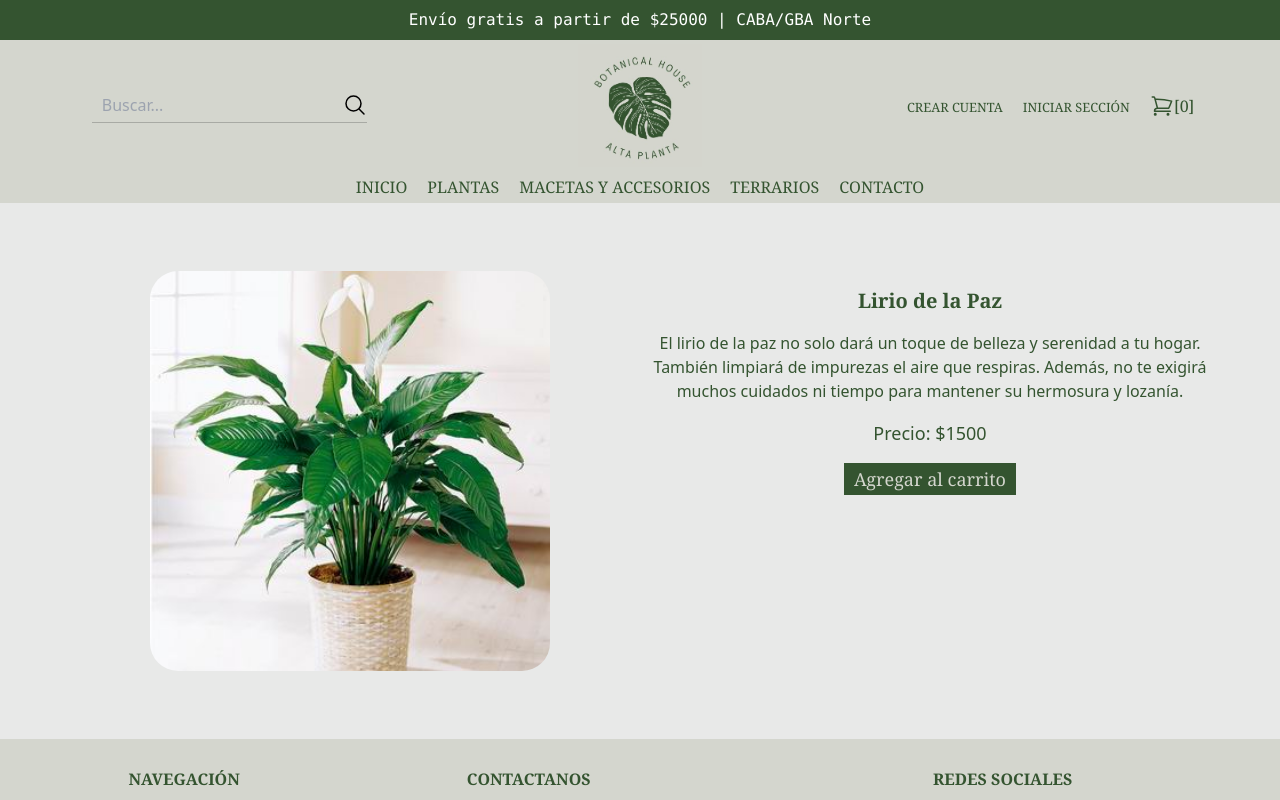
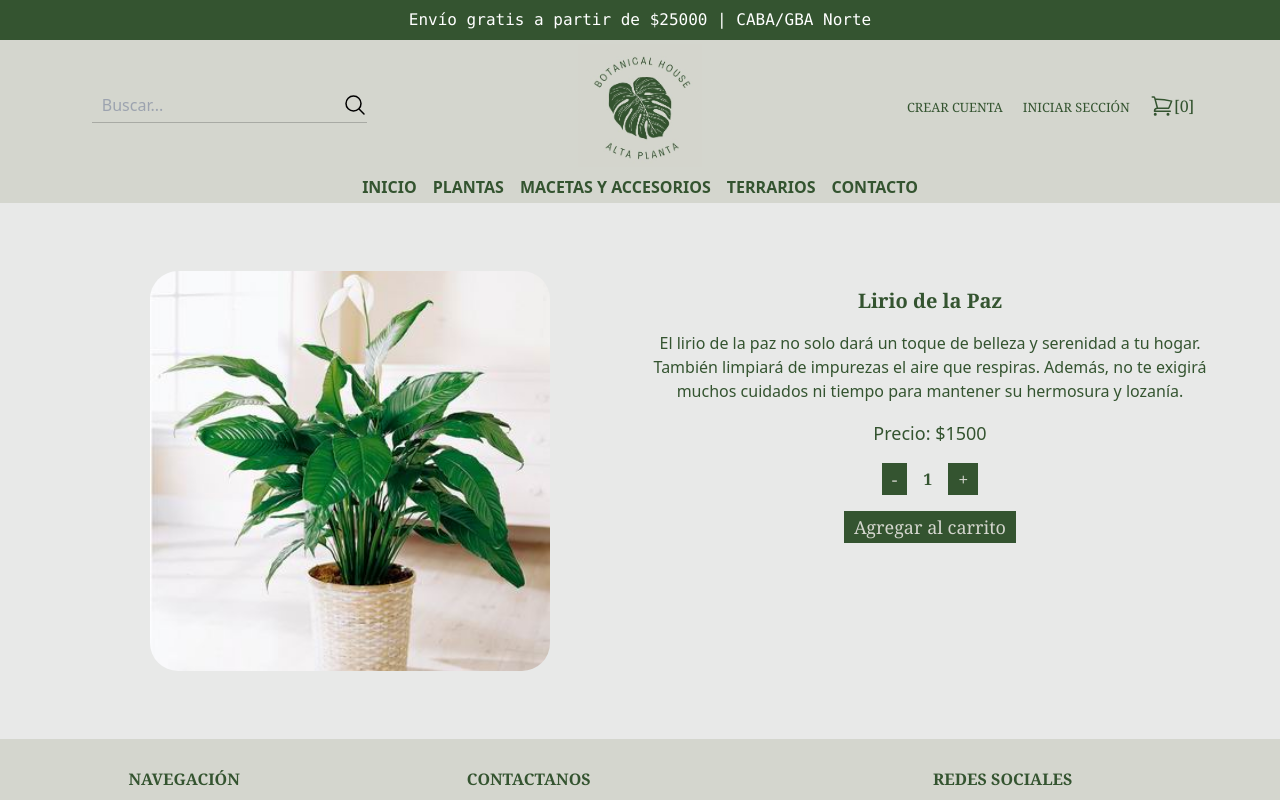
Before and after one commit to DuvanAndrade/altaPlantaReact, a React (Vite) app: page /item/1 in a window 1280 px wide. Shown: the top 800 px of the page. Built offline with nearby package versions, Linux system fonts and the light colour scheme.

Commit message:
se creo sniper de carga de productos y el componete para los botones de cantidad de productos para agregar al carito

```diff
--- a/src/components/ItemDetail/ItemDetail.jsx
+++ b/src/components/ItemDetail/ItemDetail.jsx
@@ -1,5 +1,20 @@
+import { useState } from "react";
 import Botones from "../Botones/Botones";
+import QuantitySelector from "./QuantitySelector";
 const ItemDetail = ({item}) =>{
+  const [cantidad, setCantidad] = useState(1)
+
+
+  const handleAdd = () =>{
+    const itemToCart = {
+      ...item,
+      cantidad
+    }
+    console.log(itemToCart)
+  }
+
+
+
     return(
         <article className="grid grid-cols-2 justify-items-center py-7 px-5">
           <div>
@@ -10,7 +25,15 @@ const ItemDetail = ({item}) =>{
             <h3 className="text-xl font-serif font-semibold pt-4">{item.name}</h3>
             <p className="font-sans font-normal pt-4">{item.description}</p>
             <p className="text-lg font-sans font-medium pt-4 pb-4">Precio: ${item.price}</p>
-            <Botones text="Agregar al carrito"/>
+            <div className="flex gap-4 justify-center pb-4">
+              <QuantitySelector
+                cantidad={cantidad}
+                stock={item.stock}
+                setCantidad={ setCantidad }
+              />
+            </div>
+
+            <Botones text="Agregar al carrito" onClick={handleAdd}/>
          </div>
 
 
--- /dev/null
+++ b/src/components/ItemDetail/QuantitySelector.jsx
@@ -0,0 +1,22 @@
+import Botones from "../Botones/Botones";
+
+const QuantitySelector = ({cantidad, stock, setCantidad}) => {
+
+    const handleSumar = () => {
+      cantidad < stock && setCantidad(cantidad + 1)
+    }
+
+    const handleRestar = () => {
+      cantidad > 1 && setCantidad(cantidad - 1)
+    }
+
+    return (
+      <div className="flex gap-4 items-center">
+        <Botones text="-" onClick={handleRestar}></Botones>
+        <span>{cantidad}</span>
+        <Botones text="+" onClick={handleSumar}></Botones>
+      </div>
+    );
+  };
+
+  export default QuantitySelector;
--- a/src/components/ItemDetailContainer/ItemDetailContainer.jsx
+++ b/src/components/ItemDetailContainer/ItemDetailContainer.jsx
@@ -2,6 +2,7 @@ import { useEffect, useState } from "react"
 import { pedirDatos } from "../../utilities/utilities";
 import { useParams } from "react-router-dom";
 import ItemDetail from "../ItemDetail/ItemDetail";
+import Loader from "../Loader/Loader";
 
 const ItemDetailContainer = () =>{
     const [loading, setLoading] = useState(true);
@@ -22,7 +23,7 @@ const ItemDetailContainer = () =>{
 
           <main className="main__container font-serif text-center p-10 text-verdePrincipal font-semibold ">
             {loading ? (
-             <h2 className="text-center text-2xl mt-4 mb-20">Cargando...</h2>
+             <Loader/>
             ) : (
               <ItemDetail item={item}/>
             )}
--- a/src/components/ItemList/ItemList.jsx
+++ b/src/components/ItemList/ItemList.jsx
@@ -7,7 +7,7 @@ const ItemList = ({productos}) => {
     <section className="container mx-auto  mt-8">
 
 
-        <div className="grid grid-cols-4 grid-flow-row	 gap-10 justify-items-center content-center pt-8">
+        <div className="grid grid-cols-4 grid-flow-row	 gap-10 justify-items-center content-center pt-8  items-stretch">
             {productos.map((item) => <ItemCard key={item.id} item={item}/>)}
         </div>
 
--- a/src/components/Navbar/Navbar.jsx
+++ b/src/components/Navbar/Navbar.jsx
@@ -1,7 +1,30 @@
 import logo from '../../assets/img/altaPlantaLogo.jpeg'
 import NavbarLink from './NavbarLink'
 import CartWidget from '../CartWidget/CartWidget'
-import { Link } from 'react-router-dom'
+import { Link, NavLink} from 'react-router-dom'
+
+const links = [
+  {
+    label: "Inicio",
+    href: "/",
+  },
+  {
+    label: "plantas",
+    href: "/productos/interior",
+  },
+  {
+    label: "macetas y accesorios",
+    href: "/productos/macetas",
+  },
+  {
+    label: "terrarios",
+    href: "/productos/terrarios",
+  },
+  {
+    label: "contacto",
+    href: "/contacto",
+  }
+];
 
 const Navbar = () => {
 
@@ -47,13 +70,22 @@ const Navbar = () => {
           </section>
 
         <div className=" navbar__bg py-1 px-6  items-center">
-          <nav className="flex justify-center gap-5">
-            <Link  to={"/"} className="link_navbar uppercase font-serif ">INICIO</Link>
-            <Link  to={"/productos/interior"} className="link_navbar uppercase font-serif ">PLANTAS</Link>
-            <Link  to={"/productos/macetas"} className="link_navbar uppercase font-serif">MACETAS Y ACCESORIOS</Link>
-            <Link  to={"/productos/terrarios"} className="link_navbar uppercase font-serif ">TERRARIOS</Link>
-            <Link  to={"/contacto"} className="link_navbar uppercase font-serif ">CONTACTO</Link>
-          </nav>
+        <nav className="flex items-center justify-center gap-4">
+          {links.map((link) => (
+
+            <NavLink
+              key={link.href}
+              to={link.href}
+              className={({ isActive }) => (
+                `uppercase  font-semibold hover:text-verdeHover ${isActive ? "text-verdeHover" : "text-verdePrincipal"}`
+              )}
+            >
+              {link.label}
+            </NavLink>
+
+          ))}
+        </nav>
+
         </div>
 
       </header>
--- a/src/mock/data.js
+++ b/src/mock/data.js
@@ -5,8 +5,8 @@ export const DATA = [
         price: 1500,
         img: '/img/plantasInterior/lirioDeLaPaz.jpg',
         description: `El lirio de la paz no solo dará un toque de belleza y serenidad a tu hogar. También limpiará de impurezas el aire que respiras. Además, no te exigirá muchos cuidados ni tiempo para mantener su hermosura y lozanía.`,
-        categoria: 'interior'
-
+        categoria: 'interior',
+        stock: 15
     },
     {
         id: 2,
@@ -14,8 +14,8 @@ export const DATA = [
         price: 1500,
         img: '/img/plantasInterior/peperomiaObtusifolia.jpg',
         description: `Lo que más destaca de la Peperomia Obtusifolia es que sus hojas son carnosas y es una planta muy resistente y de bajo mantenimiento. Generalmente son planchas chicas utilizadas en mesas o estantes o según la variedad como colgante.`,
-        categoria: 'interior'
-
+        categoria: 'interior',
+        stock: 15
     },
     {
         id: 3,
@@ -23,8 +23,8 @@ export const DATA = [
         price: 1500,
         img: '/img/plantasInterior/orejaDeElefanteAlocacia.jpg',
         description: `Se caracteriza por sus grandes hojas de aspecto tropical que se asemejan a la oreja de un elefante, por eso su nombre tan particular. Es una planta que puede adaptarse tanto en interior con buena ventilación como en exterior. En interior se adapta bien solo en lugares con muy buena iluminación y mucha ventilación.`,
-        categoria:'interior'
-
+        categoria:'interior',
+        stock: 15
     },
     {
         id: 4,
@@ -32,8 +32,8 @@ export const DATA = [
         price: 1500,
         img: '/img/plantasInterior/ficusPandurata.jpg',
         description: `Es una planta de hojas muy anchas y extremadamente resistente en condiciones ideales. Resiste la poca luminosidad y es sensible a corrientes de frio y vientos. Es muy utilizada en interiores para dar presencia debido a sus anchas hojas con un verde intenso oscuro. Requiere muy pocos cuidados por eso es una de las favoritas para novatos.`,
-        categoria: 'interior'
-
+        categoria: 'interior',
+        stock: 15
     },
     {
         id: 5,
@@ -41,8 +41,8 @@ export const DATA = [
         price: 1500,
         img: '/img/plantasInterior/alocaciaCucullata.jpg',
         description: `Exquisita planta de interior que cautivará tus sentidos. Conocida por sus hojas en forma de corazón y su apariencia atractiva, esta planta exótica agregará un toque de sofisticación y naturaleza a sus espacios interiores.`,
-        categoria:'interior'
-
+        categoria:'interior',
+        stock: 15
     },
     {
         id: 6,
@@ -50,8 +50,8 @@ export const DATA = [
         price: 1500,
         img: '/img/plantasInterior/monsteraPeruviana.jpg',
         description: `Muy elegida por sus Hojas que presentan orificios en cada una de ellas y la hacen tan particular. Esta es una variedad inusual para cualquier colección de plantas de interior y una excelente manera de agregar interés a cualquier espacio con las clásicas hojas perforadas tan distintivas de las plantas monstera.`,
-        categoria:'interior'
-
+        categoria:'interior',
+        stock: 15
     },
     {
         id: 7,
@@ -59,8 +59,8 @@ export const DATA = [
         price: 1500,
         img: '/img/plantasInterior/potus.jpg',
         description: `Planta muy utilizada para decorar en estanterías, macetas colgantes o repisas como asi también en escritorios. Suelen ser plantas bastantes resistentes y de hecho son capaces de desarrollarse con facilidad, en casi cualquier lado que se las ubique, y tanto en el exterior de la casa o en el jardín, como en el interior.`,
-        categoria: 'interior'
-
+        categoria: 'interior',
+        stock: 15
 
     },
     {
@@ -69,8 +69,8 @@ export const DATA = [
         price: 1500,
         img: '/img/plantasInterior/alocaciaCucullata.jpg',
         description: `Exquisita planta de interior que cautivará tus sentidos. Conocida por sus hojas en forma de corazón y su apariencia atractiva, esta planta exótica agregará un toque de sofisticación y naturaleza a sus espacios interiores.`,
-        categoria: 'interior'
-
+        categoria: 'interior',
+        stock: 15
     },
     {
         id: 9,
@@ -78,8 +78,8 @@ export const DATA = [
         price: 1500,
         img: '/img/plantasExterior/bugambilia.jpg',
         description: `Planta trepadora y espinosa muy apreciada por su espectacular floración (de colores fucsias, rosas, blancos...), su versatilidad (sirve para cubrir muros y pérgolas, hacer setos o cultivarse en maceta), y porque no exige mucho mantenimiento. Florece en primavera, verano y hasta principios del otoño. Aguanta la sequía, pero no las heladas prolongadas ni el encharcamiento. `,
-        categoria:'exterior'
-
+        categoria:'exterior',
+        stock: 15
     },
     {
         id: 10,
@@ -87,8 +87,8 @@ export const DATA = [
         price: 1500,
         img: '/img/plantasExterior/clematis.jpg',
         description: `Las clemátides (Clematis spp.) son otras plantas de exterior muy valoradas. Esta familia engloba alrededor de 300 especies de plantas herbáceas y trepadoras muy cotizadas por su prolongado período de floración (de primavera a principios de otoño). Admite el cultivo en maceta y es ideal para cubrir pérgolas y tapizar muros y vallas. Resiste muy bien los cambios climáticos y el frío, pero quiere tierras ricas y húmedas.`,
-        categoria: 'exterior'
-
+        categoria: 'exterior',
+        stock: 15
     },
     {
         id: 11,
@@ -96,8 +96,8 @@ export const DATA = [
         price: 1500,
         img: '/img/plantasExterior/teclomaria.jpg',
         description: `La tecomaria (Tecomaria capensis), también conocida como bignonia o madreselva del Cabo, es un arbusto con flores rojas o rosas muy apreciado porque florece desde principios de otoño hasta final del invierno. Se puede utilizar como trepadora o como arbusto ornamental aislado, y también puede vivir en maceta. Es poco exigente y, una vez adaptada al terreno, tolera la sequía. `,
-        categoria:'exterior'
-
+        categoria:'exterior',
+        stock: 15
     },
     {
         id: 12,
@@ -105,8 +105,8 @@ export const DATA = [
         price: 1500,
         img: '/img/plantasExterior/jazminChino.jpg',
         description: `El falso jazmín o traquelospermo (Trachelospermum jasminoides) es un arbusto trepador muy apreciado. Además de tener una espectacular floración muy olorosa, tiene una foliación densa que no pierde a no ser que haga mucho frío. Requiere poco mantenimiento y se puede tener tanto en el suelo para cubrir paredes, muros y pérgolas como en maceta.`,
-        categoria: 'exterior'
-
+        categoria: 'exterior',
+        stock: 15
     },
     {
         id: 13,
@@ -114,8 +114,8 @@ export const DATA = [
         price: 1500,
         img: '/img/plantasExterior/hiedra.jpg',
         description: `La hiedra (Hedera spp.) está en la lista de las mejores plantas de exterior por su versatilidad y escaso mantenimiento. Se puede usar como planta trepadora para cubrir paredes, muros o cercados, y también como rastrera o tapizante para cubrir trozos de tierra o parterres sin tener que recurrir al césped.`,
-        categoria: 'exterior'
-
+        categoria: 'exterior',
+        stock: 15
     },
     {
         id: 14,
@@ -123,8 +123,8 @@ export const DATA = [
         price: 1500,
         img: '/img/plantasExterior/yuca.jpg',
         description: `Las yucas (Yucca spp.) son unas plantas con un porte parecido a las palmeras que resultan muy agradecidas porque son muy poco exigentes a nivel de mantenimiento. Tienen unas varas florales blancas que pueden alcanzar los 2 metros de longitud. Además de poderse cultivar tanto en el suelo como en maceta, también hay variedades que se usan como planta de interior.`,
-        categoria: 'exterior'
-
+        categoria: 'exterior',
+        stock: 15
     },
     {
         id: 15,
@@ -132,8 +132,8 @@ export const DATA = [
         price: 1500,
         img: '/img/plantasExterior/agapanto.jpg',
         description: `También conocido como flor del amor o lirio africano, el agapanto (Agapanthus africanus) es una planta de exterior muy valorada porque todo el año presenta un exuberante follaje de gran valor ornamental. Tiene además unas espectaculares flores reunidas en umbelas de color blanco o azul intenso entre finales de primavera y verano. Se trata de una planta muy resistente que se emplea para macetas o como cubresuelos formando macizos.`,
-        categoria: 'exterior'
-
+        categoria: 'exterior',
+        stock: 15
     },
     {
         id: 16,
@@ -141,8 +141,8 @@ export const DATA = [
         price: 1500,
         img: '/img/plantasExterior/aspidrista.jpg',
         description: `También conocido como flor del amor o lirio africano, el agapanto (Agapanthus africanus) es una planta de exterior muy valorada porque todo el año presenta un exuberante follaje de gran valor ornamental. Tiene además unas espectaculares flores reunidas en umbelas de color blanco o azul intenso entre finales de primavera y verano. Se trata de una planta muy resistente que se emplea para macetas o como cubresuelos formando macizos.`,
-        categoria: 'exterior'
-
+        categoria: 'exterior',
+        stock: 15
     },
     {
         id: 17,
@@ -150,8 +150,8 @@ export const DATA = [
         price: 1500,
         img: '/img/macetas/mB&Wmini.jpg',
         description: ``,
-        categoria: 'macetas'
-
+        categoria: 'macetas',
+        stock: 15
     },
     {
         id: 18,
@@ -159,170 +159,170 @@ export const DATA = [
         price: 1500,
         img: '/img/macetas/mZorro.jpg',
         description: ``,
-        categoria: 'macetas'
-
+        categoria: 'macetas',
+        stock: 15
     },
     {
-        id: 10,
+        id: 19,
         name: 'Maceta Ceramica Blanca',
         price: 1500,
         img: '/img/macetas/mCeramicaBlanca.jpg',
         description: ``,
-        categoria: 'macetas'
-
+        categoria: 'macetas',
+        stock: 15
     },
     {
-        id: 19,
+        id: 20,
         name: 'Maceta Persona',
         price: 1500,
         img: '/img/macetas/mPersona.jpg',
         description: ``,
-        categoria: 'macetas'
-
+        categoria: 'macetas',
+        stock: 15
     },
     {
-        id: 10,
+        id: 21,
         name: 'Maceta Colgante de Hierro',
         price: 1500,
         img: '/img/macetas/mColgante.jpg',
         description: ``,
-        categoria: 'macetas'
-
+        categoria: 'macetas',
+        stock: 15
     },
     {
-        id: 20,
+        id: 22,
         name: 'Maceta Panda',
         price: 1500,
         img: '/img/macetas/mPanda.jpg',
         description: ``,
-        categoria:'macetas'
-
+        categoria:'macetas',
+        stock: 15
     },
     {
-        id: 21,
+        id: 23,
         name: 'Maceta Colgante Macrame',
         price: 1500,
         img: '/img/macetas/mColganteMacrame.jpg',
         description: ``,
-        categoria: 'macetas'
-
+        categoria: 'macetas',
+        stock: 15
     },
     {
-        id: 22,
+        id: 24,
         name: 'Mini Macetas de Cemento',
         price: 1500,
         img: '/img/macetas/miniMacetaCemento.jpg',
         description: ``,
-        categoria:'macetas'
-
+        categoria:'macetas',
+        stock: 15
     },
     {
-        id: 23,
+        id: 25,
         name: 'Maceta Colgante Madera',
         price: 1500,
         img: '/img/macetas/mColganteMadera.png',
         description: ``,
-        categoria: 'macetas'
-
+        categoria: 'macetas',
+        stock: 15
     },
     {
-        id: 24,
+        id: 26,
         name: 'Mini Gato',
         price: 1500,
         img: '/img/macetas/mGato.jpg',
         description: ``,
-        categoria:'macetas'
-
+        categoria:'macetas',
+        stock: 15
     },
     {
-        id: 25,
+        id: 27,
         name: 'Mini Erizo',
         price: 1500,
         img: '/img/macetas/mErizo.jpg',
         description: ``,
-        categoria:'macetas'
-
+        categoria:'macetas',
+        stock: 15
     },
     {
-        id: 26,
+        id: 28,
         name: 'Maceta Familia',
         price: 1500,
         img: '/img/macetas/mFamilia.png',
         description: ``,
-        categoria:'macetas'
-
+        categoria:'macetas',
+        stock: 15
     },
     {
-        id: 27,
+        id: 29,
         name: 'Porta Macetas Escalonada',
         price: 1500,
         img: '/img/macetas/portaMacetaEscalonada.jpg',
         description: ``,
-        categoria:'macetas'
-
+        categoria:'macetas',
+        stock: 15
     },
     {
-        id: 28,
+        id: 30,
         name: 'Terrario Circular',
         price: 1500,
         img: '/img/terrarios/tCircular.jpg',
         description: ``,
-        categoria:'terrarios'
-
+        categoria:'terrarios',
+        stock: 15
     },
     {
-        id: 29,
+        id: 31,
         name: 'Terrario Diamante',
         price: 1500,
         img: '/img/terrarios/tDiamante.jpg',
         description: ``,
-        categoria:'terrarios'
-
+        categoria:'terrarios',
+        stock: 15
     },
     {
-        id: 30,
+        id: 32,
         name: 'Terrario Frasco',
         price: 1500,
         img: '/img/terrarios/tFrasco.jpg',
         description: ``,
-        categoria: 'terrarios'
-
+        categoria: 'terrarios',
+        stock: 15
     },
     {
-        id: 31,
+        id: 33,
         name: 'Terrario Japones',
         price: 1500,
         img: '/img/terrarios/tFrascoJapones.jpg',
         description: ``,
-        categoria: 'terrarios'
-
+        categoria: 'terrarios',
+        stock: 15
     },
     {
-        id: 32,
+        id: 34,
         name: 'Terrario Hexagonal',
         price: 1500,
         img: '/img/terrarios/tHexagonales.jpg',
         description: ``,
-        categoria: 'terrarios'
-
+        categoria: 'terrarios',
+        stock: 15
     },
     {
-        id: 33,
+        id: 35,
         name: 'Terrario Huevo',
         price: 1500,
         img: '/img/terrarios/tHuevo.jpg',
         description: ``,
-        categoria: 'terrarios'
-
+        categoria: 'terrarios',
+        stock: 15
     },
     {
-        id: 34,
+        id: 36,
         name: 'Terrario MediaLuna',
         price: 1500,
         img: '/img/terrarios/tMediaLuna.jpg',
         description: ``,
-        categoria:'terrarios'
-
+        categoria:'terrarios',
+        stock: 15
     },
 
 
--- a/src/styles/Navbar/_Navbar.scss
+++ b/src/styles/Navbar/_Navbar.scss
@@ -7,13 +7,7 @@
 .logo{
     width: 30%;
 }
-.link_navbar{
-    color: $colorVerdePrincipal;
-    font-weight: 500;
-    &:hover{
-        color: $verdeHover;
-    }
-}
+
 .navbar__seccion__list{
     a{
         color: $colorVerdePrincipal;
```
Also changed, not shown: src/components/ItemListContainer/ItemListContainer.jsx (+9 -5 lines), src/components/Loader/Loader.jsx (added, +13 -0 lines), src/components/Loader/Spinner.jsx (added, +18 -0 lines), src/styles/Loader/_Spinner.scss (added, +103 -0 lines).
